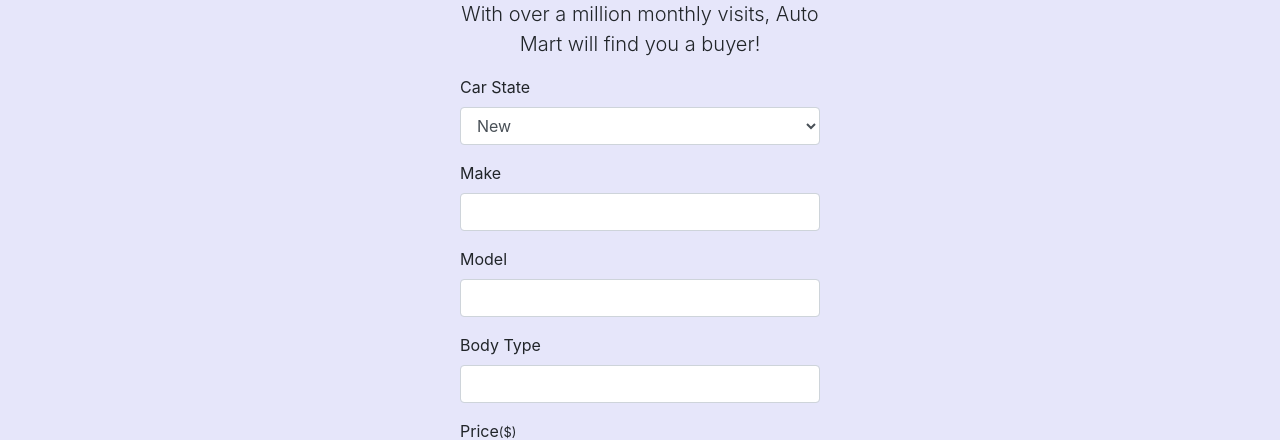
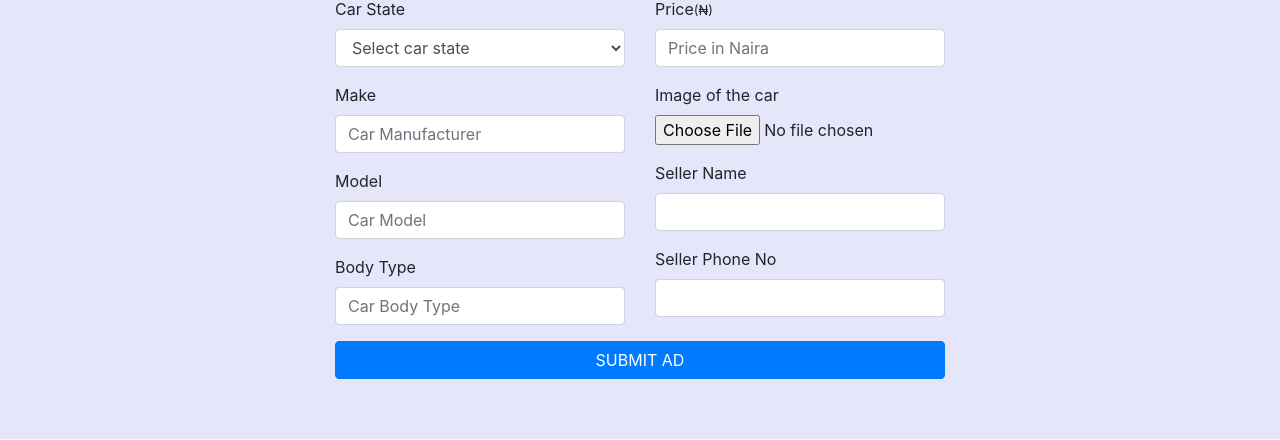
Before and after one commit to zack403/Auto-Mart, a plain HTML site: page UI/car/post-car-sale.html in a window 1280 px wide. Shown: the part 201-641 px from the top of the page. Drawn offline with Linux system fonts and the light colour scheme.

Commit message:
fix a bug in posting car ad page

```diff
--- a/UI/car/post-car-sale.html
+++ b/UI/car/post-car-sale.html
@@ -26,17 +26,20 @@
         </div>
       </div>
     </nav>
-    <div class="form-wrapper">
+    <div style="width: 650px" class="form-wrapper">
         <div id="alert-danger" class="alert alert-danger"></div>
         <div id="alert-success" class="alert alert-success"></div>
       <form>
+        <div class="row">
             <h1>Place a FREE Advert</h1>
             <p class="text-center stand-out">
               With over a million monthly visits, Auto Mart will find you a buyer!
             </p>
+          <div class="col-md-6">
             <div class="form-group">
               <label for="state">Car State</label>
               <select id="car_state" name="car_state" class="form-control" required>
+                <option disabled selected value=""> Select car state </option>
                 <option value="new"> New </option>
                 <option value="used"> Used </option>
               </select>
@@ -44,19 +47,21 @@
 
             <div class="form-group">
               <label for="manufucture">Make</label>
-          <input name="manufacturer" type="text" id="manufacturer" class="form-control" required />
+              <input name="manufacturer" placeholder="Car Manufacturer" type="text" id="manufacturer" class="form-control" required />
             </div>
             <div class="form-group">
               <label for="model">Model</label>
-          <input name="model" type="text" id="model" class="form-control" required />
+              <input name="model" placeholder="Car Model" type="text" id="model" class="form-control" required />
             </div>
             <div class="form-group">
                 <label for="model">Body Type</label>
-            <input name="body_type" type="text" id="body_type" class="form-control" required />
+                <input name="body_type" type="text" placeholder="Car Body Type" id="body_type" class="form-control" required />
               </div>
+          </div>
+          <div class="col-md-6">
             <div class="form-group">
-          <label for="price">Price<small>($)</small></label>
-          <input name="price" type="text" id="price" class="form-control" required />
+              <label for="price">Price<small>(&#8358)</small></label>
+              <input name="price" placeholder="Price in Naira" type="text" id="price" class="form-control" required />
             </div>
             <div class="form-group">
               <label for="image">Image of the car</label>
@@ -67,8 +72,10 @@
               <input type="text" id="seller_name" name="seller_name" class="form-control" required />
             </div>
             <div class="form-group">
-          <label for="">Phone</label>
+              <label for="">Seller Phone No</label>
               <input type="text" id="phone_no" name="phone_no" class="form-control" required />
+            </div>
+          </div>
         </div>
       </form>
       <div class="form-group text-center">
```
Lines whose indentation alone changed are shown as unchanged.
